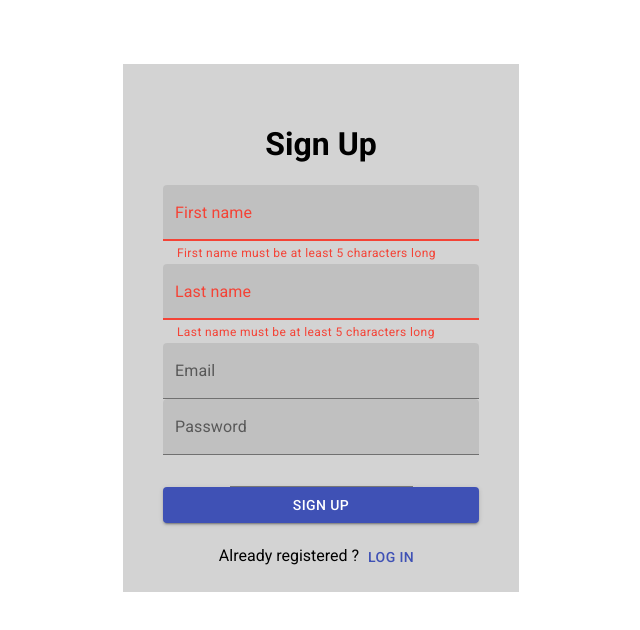
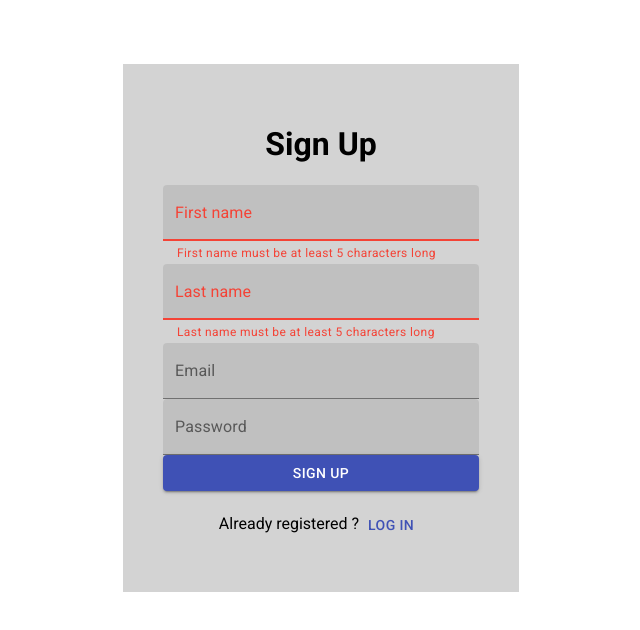
Before and after one commit to habib-chawki/social-app-front, a React (Create React App) app: page / in a window 1280 px wide. Shown: the top 630 px of the page, without its empty margins (319-959 px from the left). Built offline with nearby package versions, Linux system fonts and the light colour scheme.

Commit message:
Remove text field

```diff
--- a/src/components/custom/SignUp.jsx
+++ b/src/components/custom/SignUp.jsx
@@ -66,7 +66,6 @@ function SignUp({ credentials, onChange, onValidate, onSubmit }) {
             onValidate={onValidate} // invoked when the TextField is blurred
          />
 
-         <TextField id="lastName" type="text" name="Firstname" />
          <Button
             fullWidth
             type="submit"
```
